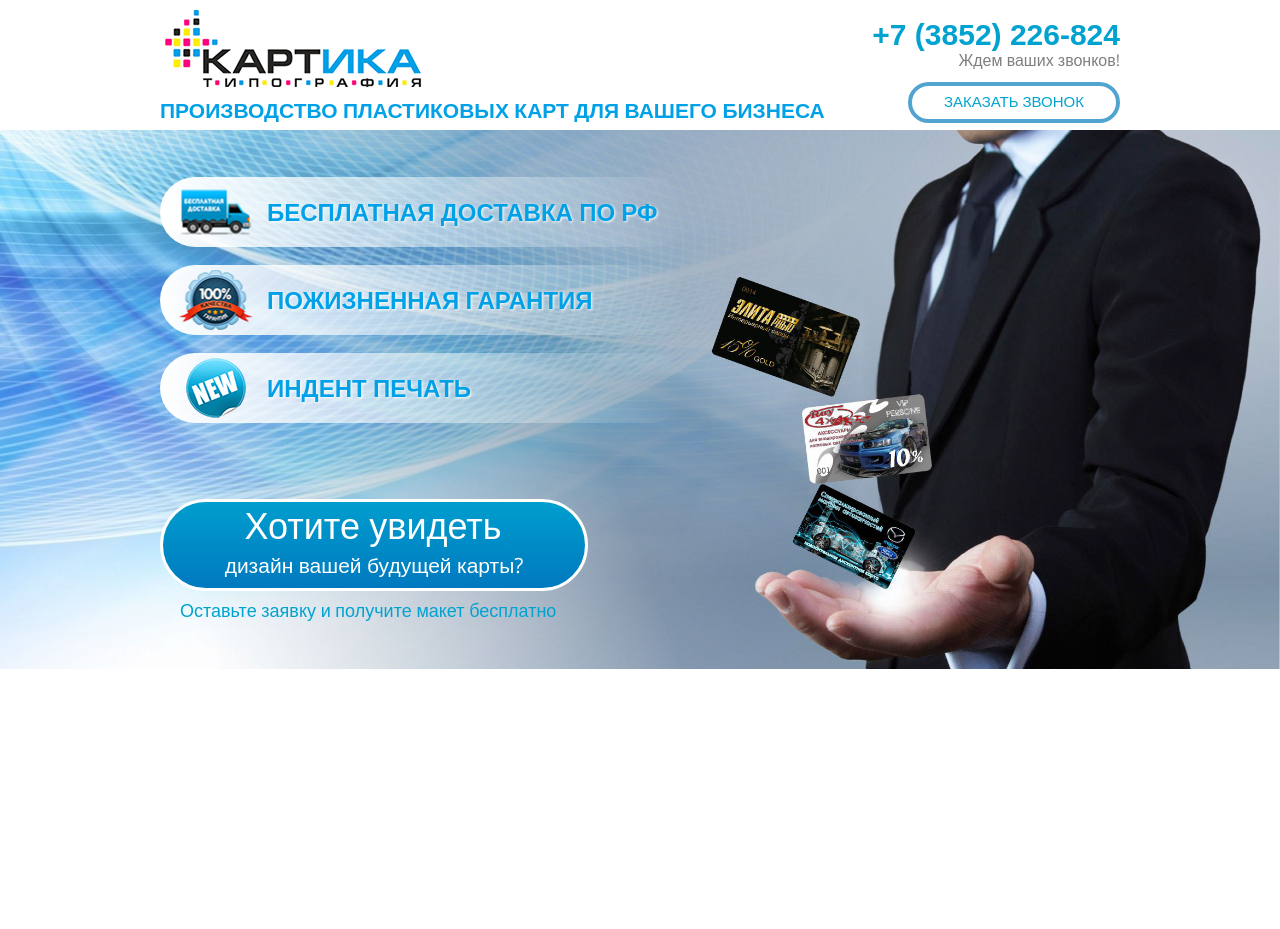
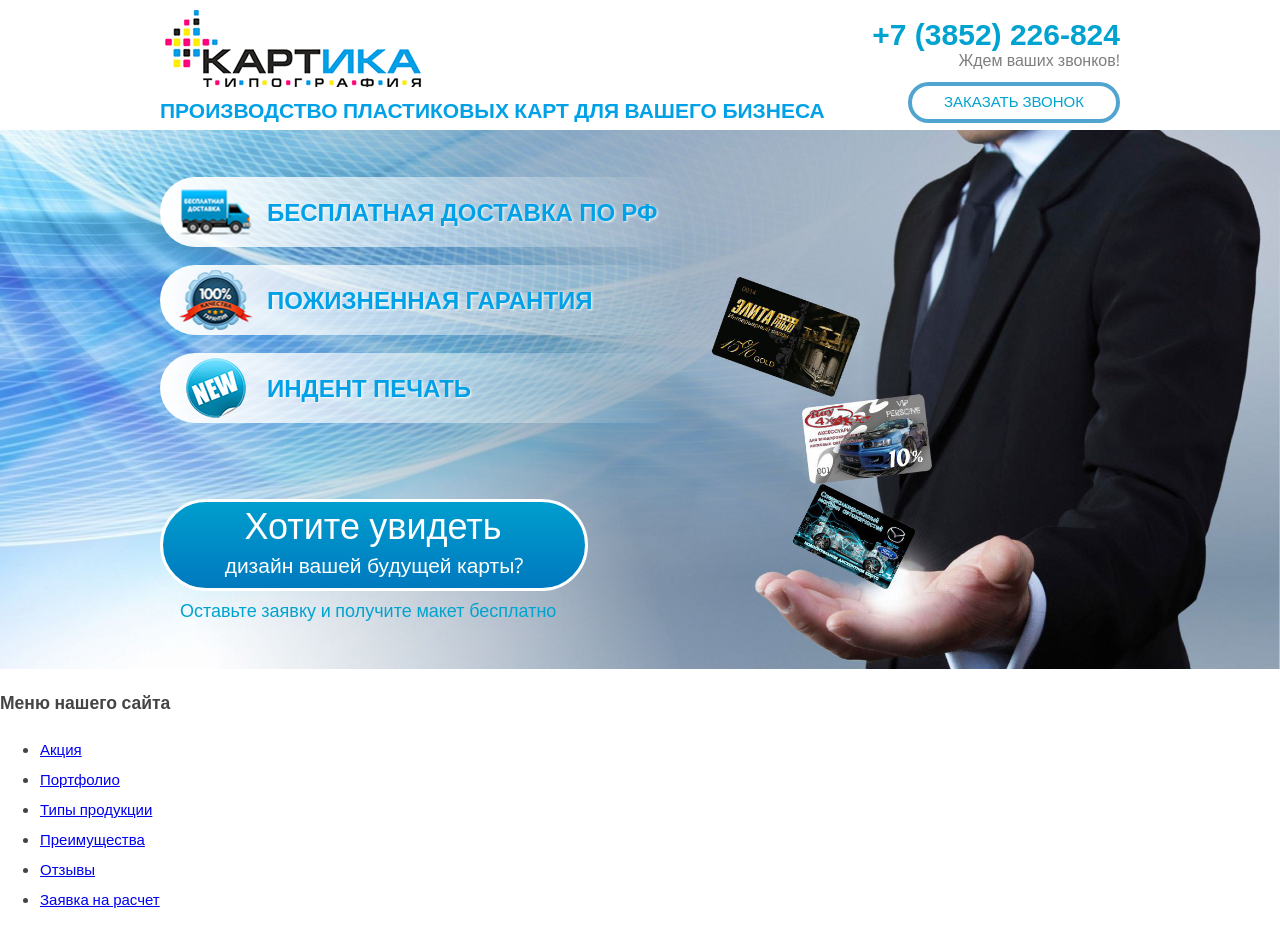
Before and after one commit to PElfimov/kartika-web, a React (Create React App) app: page / in a window 1280 px wide. Before the commit the page ends 800 px from the top, so only its background shows below. Built offline with nearby package versions, Linux system fonts and the light colour scheme.

Commit message:
add navigation

```diff
--- a/src/App.tsx
+++ b/src/App.tsx
@@ -2,6 +2,7 @@ import React from "react"
 import styles from "./app.module.css"
 import {CapturePage} from "./components/capture_page"
 import {Header} from "./components/header"
+import {Nav} from "./components/nav"
 
 const App = () => {
   return (
@@ -9,6 +10,7 @@ const App = () => {
       <Header />
       <main>
         <CapturePage />
+        <Nav />
       </main>
     </div>
   )
--- /dev/null
+++ b/src/components/nav/index.ts
@@ -0,0 +1 @@
+export {Nav} from "./nav"
--- /dev/null
+++ b/src/components/nav/nav.module.css
@@ -0,0 +1,31 @@
+.root {
+  min-height: 539px;
+  background: #94acb6 url("./parts/img/vydedlksohi.jpg") no-repeat center center;
+  background-size: cover;
+}
+
+.inner {
+  width: 960px;
+  margin: 0 auto;
+}
+
+.textHidden {
+  position: absolute;
+  overflow: hidden;
+  clip: rect(0 0 0 0);
+  height: 1px;
+  width: 1px;
+  margin: -1px;
+  padding: 0;
+  border: 0;
+}
+
+.text {
+  margin: 0;
+  margin-top: 8px;
+  padding-left: 20px;
+  line-height: 22px;
+  color: #00a3d0;
+  font-size: 18px;
+  font-weight: 400;
+}
--- /dev/null
+++ b/src/components/nav/nav.tsx
@@ -0,0 +1,35 @@
+import {Component} from "react"
+import styles from "./nav.module.css"
+
+interface Props {}
+export class Nav extends Component<Props, {}> {
+  render() {
+    return (
+      <nav className="main-navigation">
+        <div className="main-navigation__inner">
+          <h3 className="main-navigation__text-hidden">Меню нашего сайта</h3>
+          <ul className="main-navigation__list">
+            <li className="main-navigation__item">
+              <a href="#promo-page">Акция</a>
+            </li>
+            <li className="main-navigation__item">
+              <a href="#portfolio">Портфолио</a>
+            </li>
+            <li className="main-navigation__item">
+              <a href="#catalog">Типы продукции</a>
+            </li>
+            <li className="main-navigation__item">
+              <a href="#advantages">Преимущества</a>
+            </li>
+            <li className="main-navigation__item">
+              <a href="#reviews">Отзывы</a>
+            </li>
+            <li className="main-navigation__item">
+              <a href="#request-for-settleme">Заявка на расчет</a>
+            </li>
+          </ul>
+        </div>
+      </nav>
+    )
+  }
+}
```
